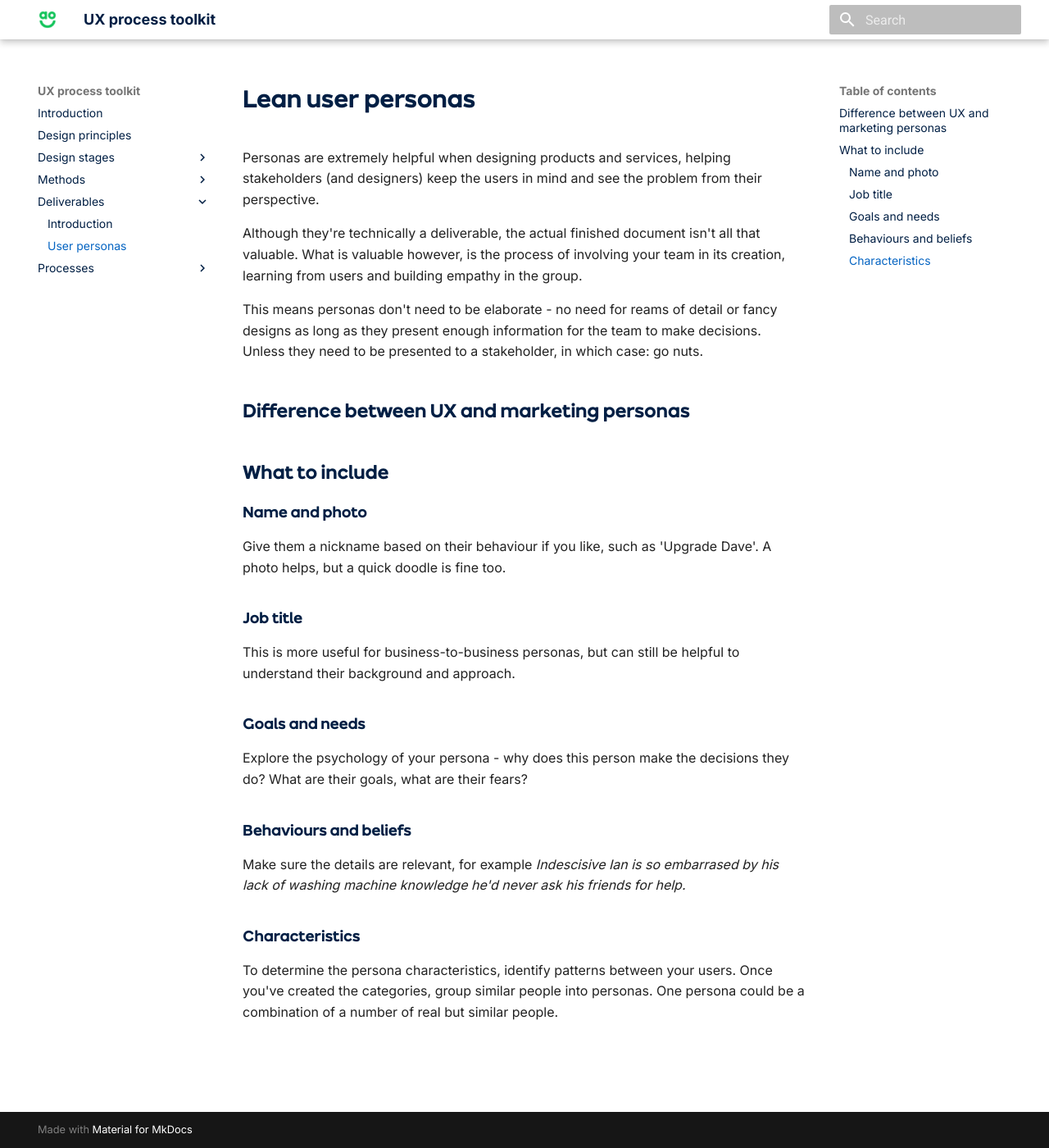
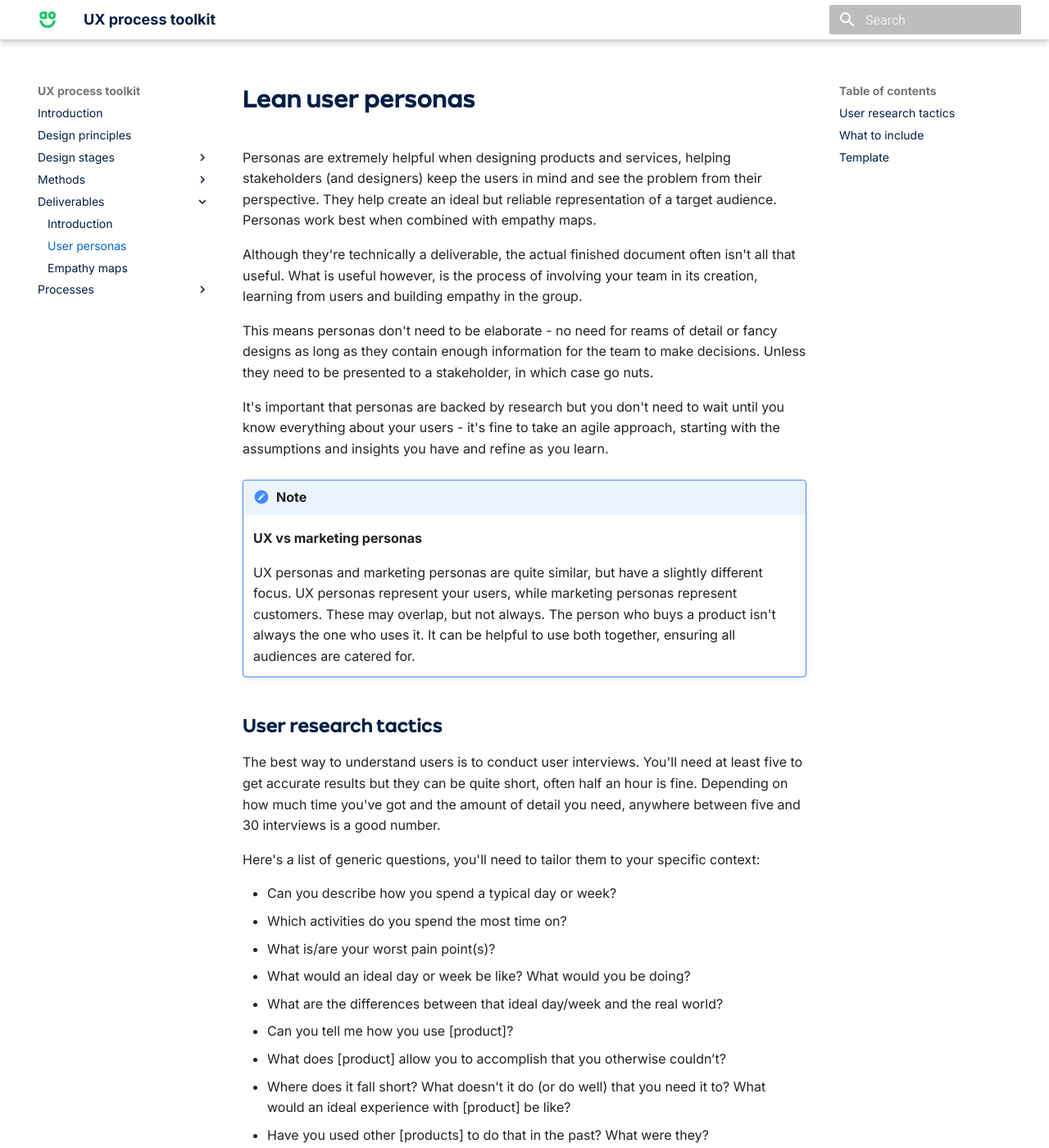
Before and after one commit to MattKevan/design-process, an MkDocs documentation site: the page built from docs/deliverables/personas.md, in a window 1280 px wide and 1400 px high. Shown: the whole window at 82% size. Built offline with MkDocs 1.6.1 and Material for MkDocs 9.7.7, drawn with Linux system fonts in a browser that asks for light colours; some of the changed text lies outside the part shown.

Commit message:
Add empathy maps

```diff
--- a/docs/deliverables/personas.md
+++ b/docs/deliverables/personas.md
@@ -1,31 +1,75 @@
 # Lean user personas
 
-Personas are extremely helpful when designing products and services, helping stakeholders (and designers) keep  the users in mind and see the problem from their perspective.
+Personas are extremely helpful when designing products and services, helping stakeholders (and designers) keep  the users in mind and see the problem from their perspective. They help create an ideal but reliable representation of a target audience. Personas work best when combined with empathy maps.
 
-Although they're technically a deliverable, the actual finished document isn't all that valuable. What is valuable however, is the process of involving your team in its creation, learning from users and building empathy in the group.
+Although they're technically a deliverable, the actual finished document often isn't all that useful. What is useful however, is the process of involving your team in its creation, learning from users and building empathy in the group.
 
-This means personas don't need to be elaborate - no need for reams of detail or fancy designs as long as they present enough information for the team to make decisions. Unless they need to be presented to a stakeholder, in which case: go nuts.
+This means personas don't need to be elaborate - no need for reams of detail or fancy designs as long as they contain enough information for the team to make decisions. Unless they need to be presented to a stakeholder, in which case go nuts.
 
-## Difference between UX and marketing personas
+It's important that personas are backed by research but you don't need to wait until you know everything about your users - it's fine to take an agile approach, starting with the assumptions and insights you have  and refine as you learn.
+
+!!! Note
+
+	**UX vs marketing personas**
+
+	UX personas and marketing personas are quite similar, but have a slightly different focus. UX personas represent your users, while marketing personas represent customers. These may overlap, but not always. The person who buys a product isn't always the one who uses it. It can be helpful to use both together, ensuring all audiences are catered for.
+
+## User research tactics
+
+The best way to understand users is to conduct user interviews. You'll need at least five to get accurate results but they can be quite short, often half an hour is fine. Depending on how much time you've got and the amount of detail you need, anywhere between five and 30 interviews is a good number.
+
+Here's a list of generic questions, you'll need to tailor them to your specific context:
+
+* Can you describe how you spend a typical day or week?
+* Which activities do you spend the most time on?
+* What is/are your worst pain point(s)?
+* What would an ideal day or week be like? What would you be doing?
+* What are the differences between that ideal day/week and the real world?
+* Can you tell me how you use [product]?
+* What does [product] allow you to accomplish that you otherwise couldn’t?
+* Where does it fall short? What doesn’t it do (or do well) that you need it to? What would an ideal experience with [product] be like?
+* Have you used other [products] to do that in the past? What were they?
+* Which [product/site] is better? Which one is the best? Why?
+* What do you usually do when you’re searching/shopping/evaluating for similar products?
+* What are your goals? What are your ambitions?
+* Is anything making it difficult for you to accomplish your goals? If so, please describe them for us.
+
+Other ways you could do research are by:
+
+* **Searching online** – Explore forums like Reddit, Mumsnet or MoneySavingExpert to see what people are looking for and their pain points.
+
+* **Using co-workers** – Find people in the organsiation that match the profiles you're looking for and interview or validate your personas with them. Useful if you can't discuss what you're doing outside of the organisation.
+
+* **Competitor research** – Look at competitors and reverse-engineer their audiences, content strategy etc.
+
+* **Customer listening** – Analyse Trustpilot reviews, live chat, helpdesk and other customer data. Who are our customers and what pain points do they have?
 
 ## What to include
 
-### Name and photo
+**Name and photo**
 
-Give them a nickname based on their behaviour if you like, such as 'Upgrade Dave'. A photo helps, but a quick doodle is fine too.
+Give them a nickname based on their behaviour if you like, such as 'Upgrade Sally'. A photo helps, but a quick doodle is fine too.
 
-### Job title
+**Job title**
 
 This is more useful for business-to-business personas, but can still be helpful to understand their background and approach.
 
-### Goals and needs
+**Goals and needs**
 
 Explore the psychology of your persona - why does this person make the decisions they do? What are their goals, what are their fears?
 
-### Behaviours and beliefs
+**Behaviours and beliefs**
 
 Make sure the details are relevant, for example *Indescisive Ian is so embarrased by his lack of washing machine knowledge he'd never ask his friends for help.*
 
-### Characteristics
+**Characteristics**
 
 To determine the persona characteristics, identify patterns between your users. Once you've created the categories, group similar people into personas. One persona could be a combination of a number of real but similar people.
+
+You can ususally split your desired userbase into primary and secondary segments. The primary segment contains the people you can't do without, and the secondary are the nice-to-haves - people who you'd like to have as targets but aren't essential.
+
+## Template
+
+![Persona template](/assets/persona-template.jpg)
+
+[Download PDF](/assets/Persona-Template.pdf)
--- a/mkdocs.yml
+++ b/mkdocs.yml
@@ -27,5 +27,6 @@ nav:
   - 'Deliverables':
     - 'Introduction': 'deliverables/index.md'
     - 'User personas': 'deliverables/personas.md'
+    - 'Empathy maps': 'deliverables/empathy-maps.md'
   - 'Processes':
     - 'Lean UX': 'processes/lean-ux.md'
```
Also changed, not shown: docs/deliverables/empathy-maps.md (added, +63 -0 lines), docs/assets/persona-template.jpg (added), 4 other files.
